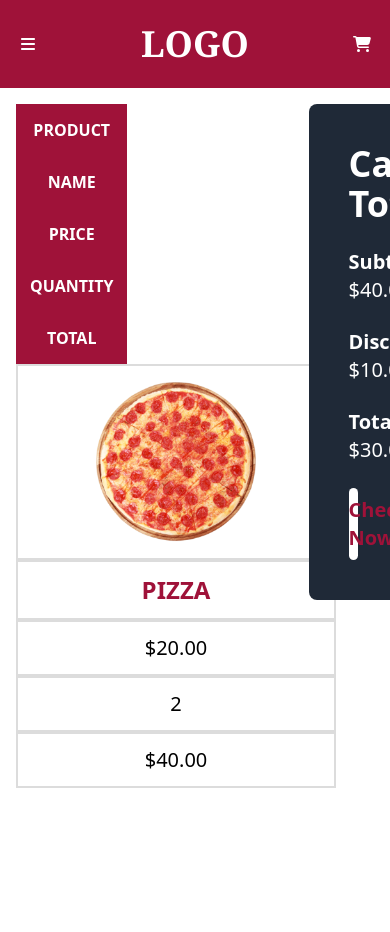
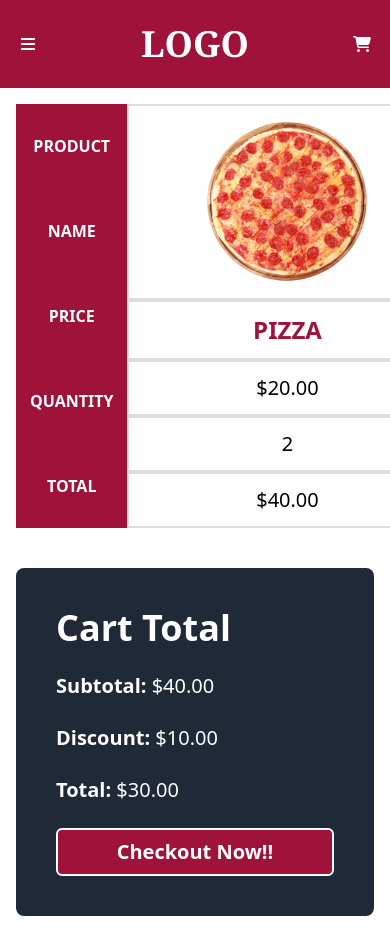
Before and after one commit to RoshanRv/Fooder, a Next.js app: page /cart in a window 390 px wide. Shown: the top 932 px of the page. Before the commit the page ends 844 px from the top, so only its background shows below. Built offline with nearby package versions, Linux system fonts and the light colour scheme.

Commit message:
upated mob resp on cart  page

```diff
--- a/pages/cart.tsx
+++ b/pages/cart.tsx
@@ -3,13 +3,13 @@ import Image from 'next/image'
 
 const Cart = () => {
   return (
-    <main className='flex gap-x-6 items-start lg:p-10 p-4 w-full'>
+    <main className='lg:flex gap-x-6 items-start lg:p-10 p-4 w-full'>
         {/* table */}
-        <section className='w-3/4' >
-            <table className='w-full'>
+        <section className='lg:w-3/4 w-full' >
+            <table className='lg:w-full w-max mx-auto flex lg:table'>
                 <thead>
-                    <tr>
-                        <th>Product</th>
+                    <tr className='text-center h-full bg-rose-800 flex flex-col lg:table-row justify-around' >
+                        <th className='' >Product</th>
                         <th>Name</th>
                         <th>Price</th>
                         <th>Quantity</th>
@@ -41,12 +41,12 @@ const Cart = () => {
             </table>
         </section>
         {/*         Total    */}
-        <div className="bg-gray-800 p-10 text-white text-xl w-1/4 flex flex-col gap-y-6 rounded-lg">
+        <div className="bg-gray-800 p-10 text-white text-xl mt-10 lg:mt-0 w-full lg:w-1/4 flex flex-col gap-y-6 rounded-lg">
             <h1 className="font-bold text-4xl  ">Cart Total</h1>
             <h1><span className='font-semibold' >Subtotal:</span> $40.00</h1>
             <h1><span className='font-semibold' >Discount:</span> $10.00</h1>
             <h1><span className='font-semibold' >Total:</span> $30.00</h1>
-            <button className="bg-white w-full py-2 font-semibold text-rose-800 rounded-md hover:scale-x-105 transition-all">Checkout Now!!</button>
+            <button className="text-white w-full py-2 font-semibold bg-rose-800 border-2 border-white rounded-md hover:scale-x-105 transition-all">Checkout Now!!</button>
         </div>
     </main>
   )
```
